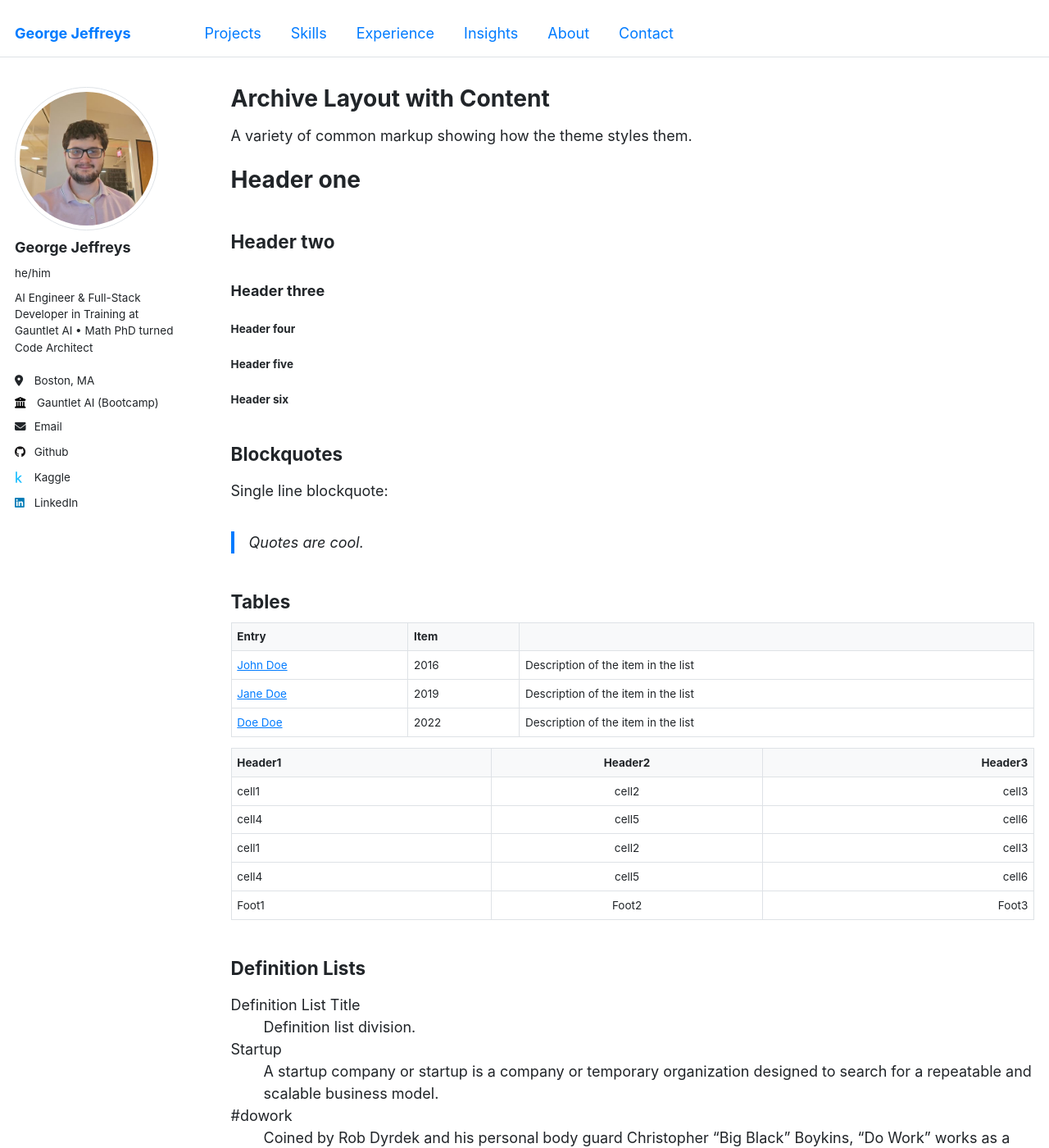
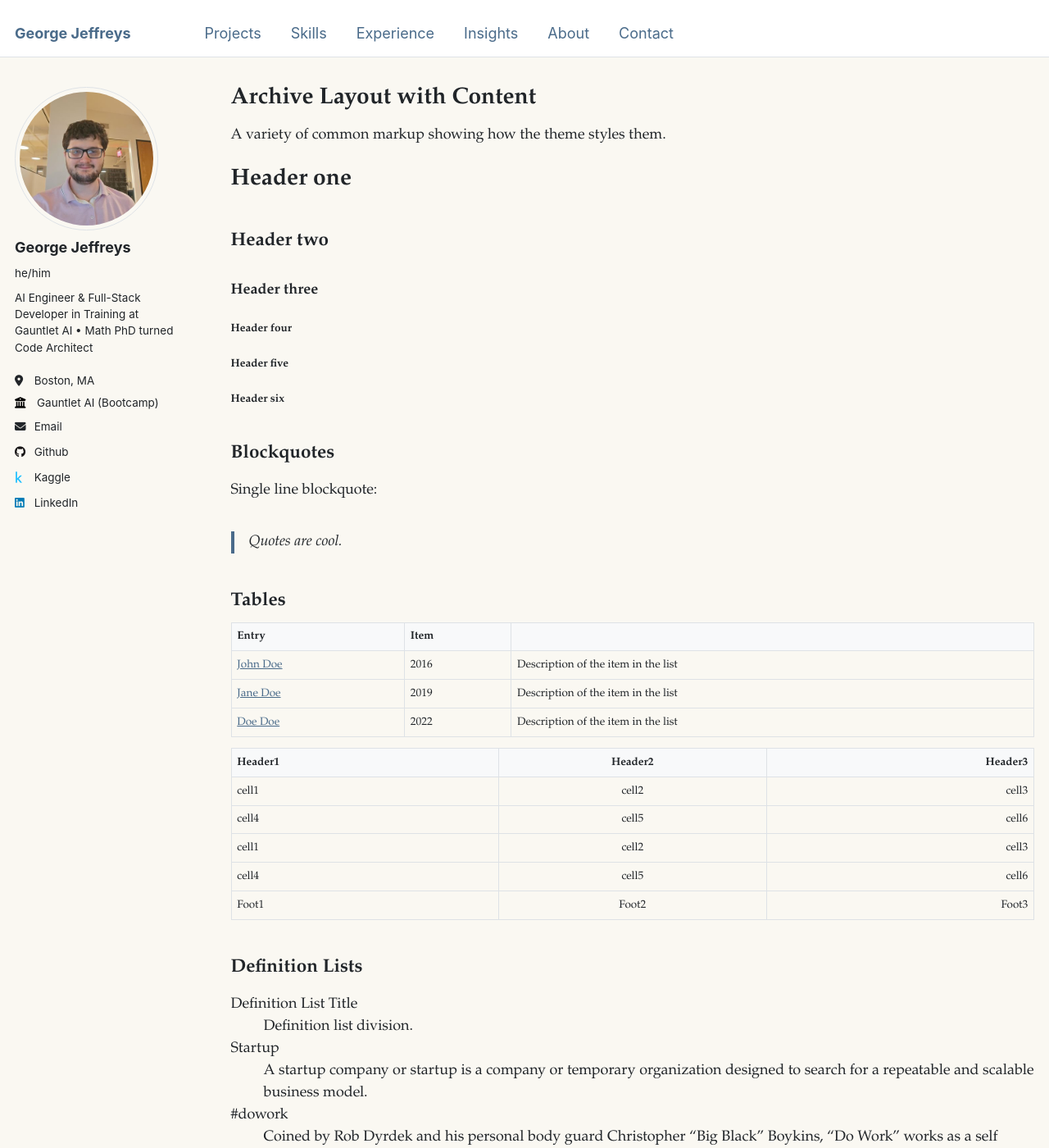
Before and after one commit to G-Jeffreys/G-Jeffreys.github.io, a Jekyll site: the page built from _pages/archive-layout-with-content.md, in a window 1280 px wide and 1400 px high. Shown: the whole window at 82% size. Built offline with Jekyll 4.4.1, drawn with Linux system fonts in a browser that asks for light colours.

Commit message:
Some design testing

```diff
--- a/_sass/_variables.scss
+++ b/_sass/_variables.scss
@@ -28,8 +28,8 @@ $bodoni                     : "Bodoni MT", serif;
 $calisto                    : "Calisto MT", serif;
 $garamond                   : Garamond, serif;
 
-$global-font-family         : $sans-serif;
-$header-font-family         : $sans-serif;
+$global-font-family         : $garamond;
+$header-font-family         : $garamond;
 $caption-font-family        : $serif;
 
 /* type scale */
@@ -86,7 +86,7 @@ $cyan: #17a2b8;
    Theme Colors
    ========================================================================== */
 
-$primary-color: $blue;
+$primary-color: #4a6b8a;
 $secondary-color: $gray-600;
 $success-color: $green;
 $info-color: $cyan;
@@ -99,7 +99,7 @@ $dark-color: $gray-800;
    Body
    ========================================================================== */
 
-$body-bg: $white;
+$body-bg: #faf8f2;
 $body-color: $gray-900;
 $text-muted: $gray-600;
 $border-color: $gray-300;
```
